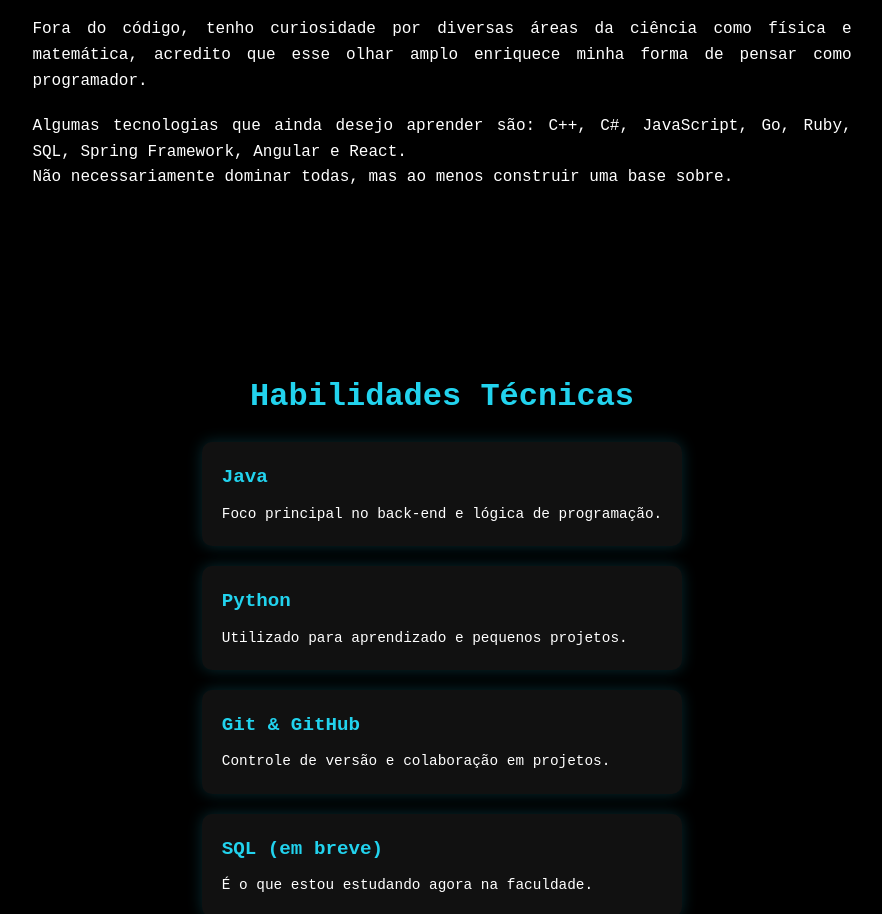
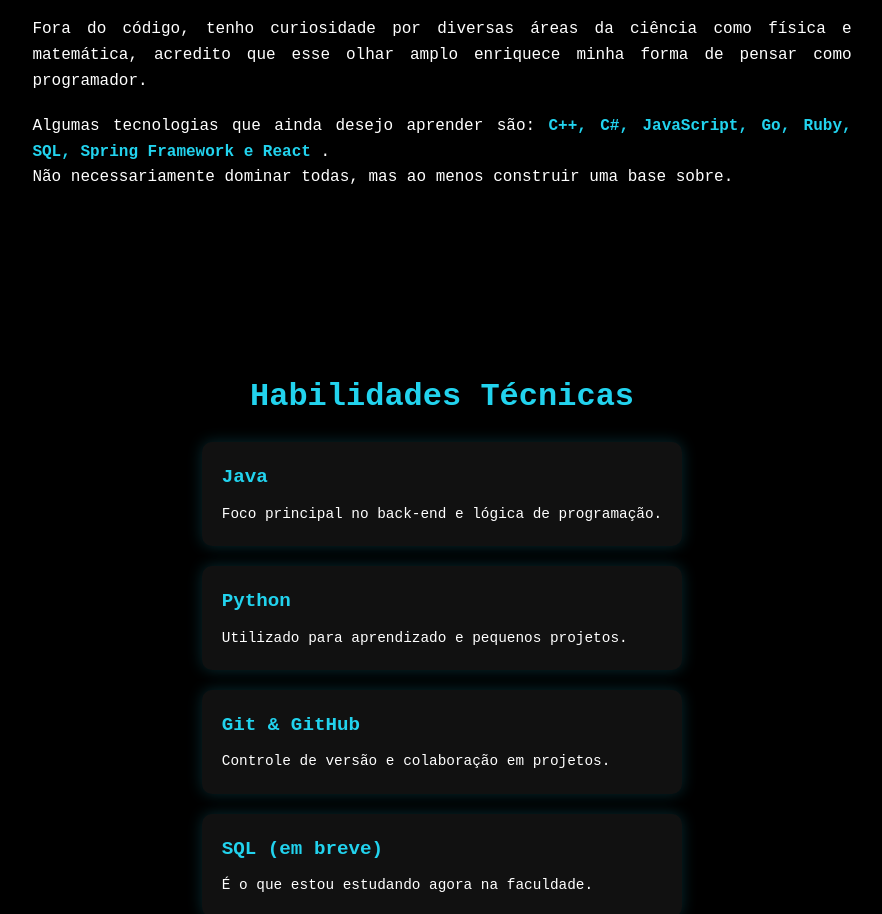
Before and after one commit to kyrew2/Portfolio, a plain HTML site: page index.html in a window 1280 px wide. Shown: the part 1266-2180 px from the top of the page, without its empty margins (198-1080 px from the left). Drawn offline with Linux system fonts and the light colour scheme.

Commit message:
Adicionando destaque

```diff
--- a/index.html
+++ b/index.html
@@ -56,7 +56,7 @@
             </p>
 
             <p>
-                Algumas tecnologias que ainda desejo aprender são: C++, C#, JavaScript, Go, Ruby, SQL, Spring Framework, Angular e React. <br>
+                Algumas tecnologias que ainda desejo aprender são: <strong class="titulo-destaque">C++, C#, JavaScript, Go, Ruby, SQL, Spring Framework e React</strong> . <br>
                 Não necessariamente dominar todas, mas ao menos construir uma base sobre.
             </p>
         </section>
```
